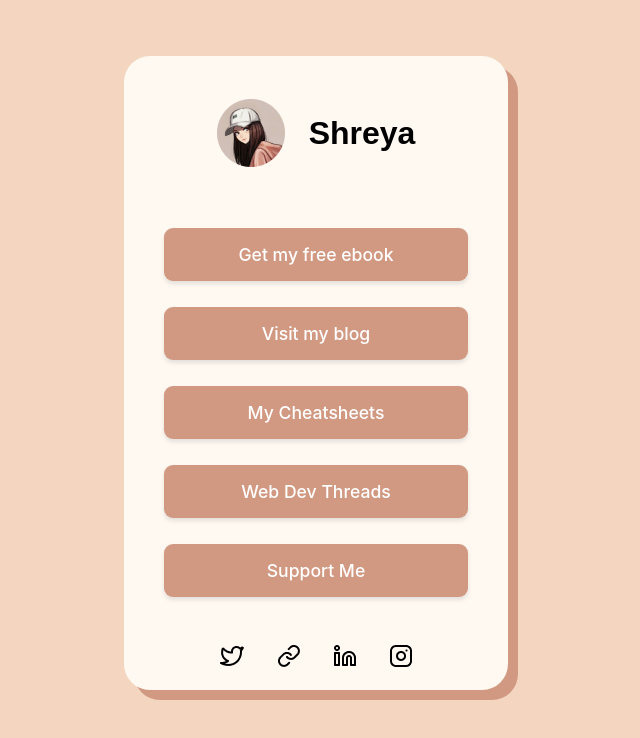
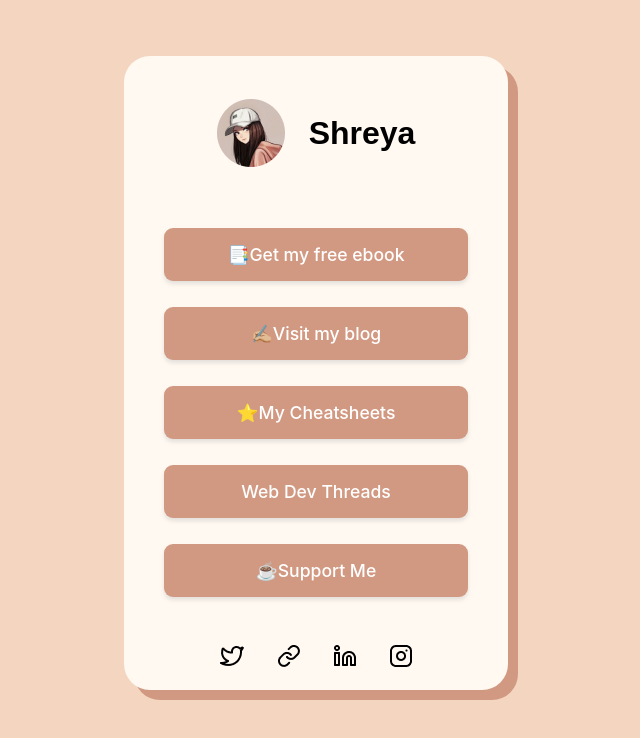
Before and after one commit to ieshreya/dev-links, a React (Create React App) app: page / in a window 1280 px wide. Shown: the top 738 px of the page, without its empty margins (324-964 px from the left). Built offline with nearby package versions, Linux system fonts and the light colour scheme.

Commit message:
add animation to links

```diff
--- a/src/components/Links.js
+++ b/src/components/Links.js
@@ -1,11 +1,34 @@
 function Links() {
 	return (
 		<div className="links">
-			<h4>Get my free ebook</h4>
-			<h4>Visit my blog</h4>
-			<h4>My Cheatsheets</h4>
-			<h4>Web Dev Threads</h4>
-			<h4>Support Me</h4>
+			<h4>
+				<span role="img" aria-label="page">
+					📑
+				</span>
+				Get my free ebook
+			</h4>
+			<h4>
+				<span role="img" aria-label="write">
+					✍🏼
+				</span>
+				Visit my blog
+			</h4>
+			<h4>
+				<span role="img" aria-label="star">
+					⭐
+				</span>
+				My Cheatsheets
+			</h4>
+			<h4>
+				<span role="img" aria-label="thread"></span>
+				Web Dev Threads
+			</h4>
+			<h4>
+				<span role="img" aria-label="coffee">
+					☕
+				</span>
+				Support Me
+			</h4>
 		</div>
 	);
 }
```
